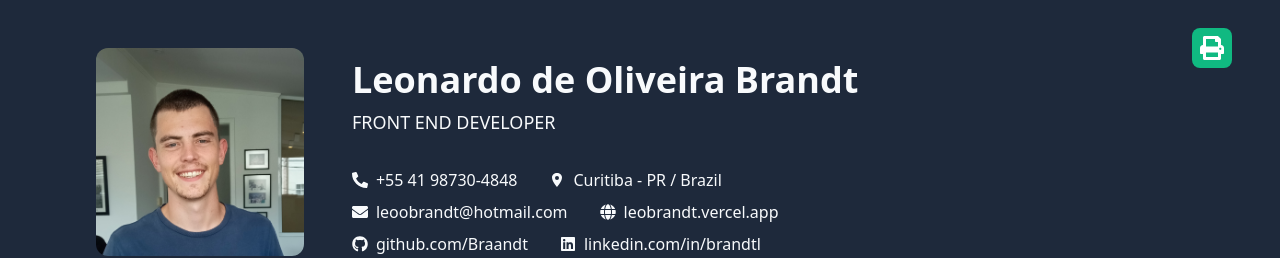
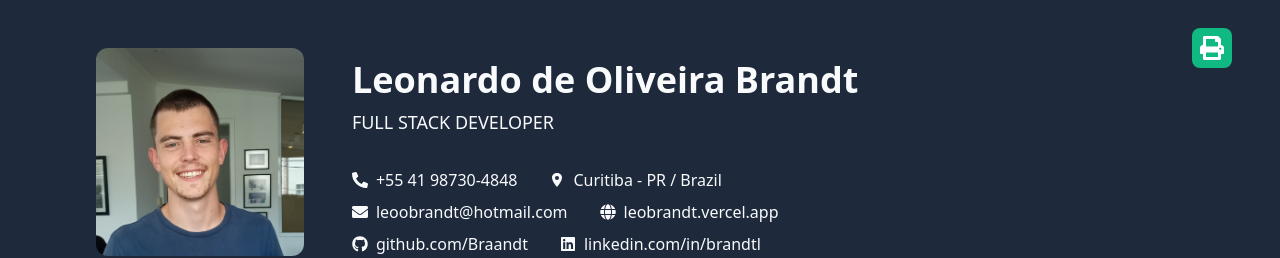
Before and after one commit to Braandt/resume, a React (Vite) app: page / in a window 1280 px wide. Shown: the top 258 px of the page. Built offline with nearby package versions, Linux system fonts and the light colour scheme.

Commit message:
full-stack upgrade

```diff
--- a/src/components/Header.jsx
+++ b/src/components/Header.jsx
@@ -31,7 +31,7 @@ export default function Header() {
                 >
                     Leonardo de Oliveira Brandt
                 </h1>
-                <h2 className='mb-8 font-thin uppercase sm:text-lg'>Front End Developer</h2>
+                <h2 className='mb-8 font-thin uppercase sm:text-lg'>Full stack Developer</h2>
                 <div
                     className='flex flex-wrap justify-between gap-y-2 gap-x-8
                 md:w-4/6 md:justify-normal'
```
Also changed, not shown: 1 other file (tests, documents, lock files or other folders).
